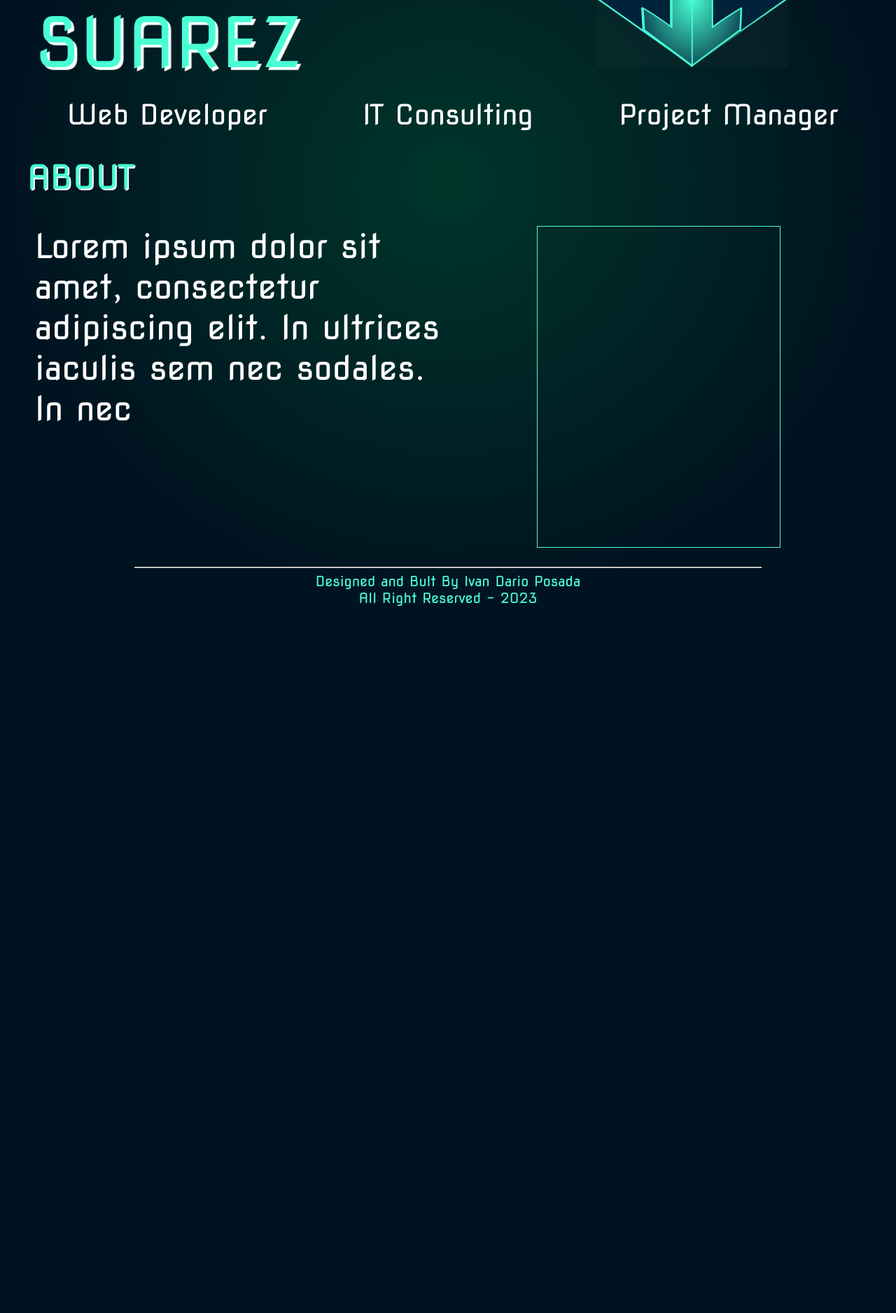
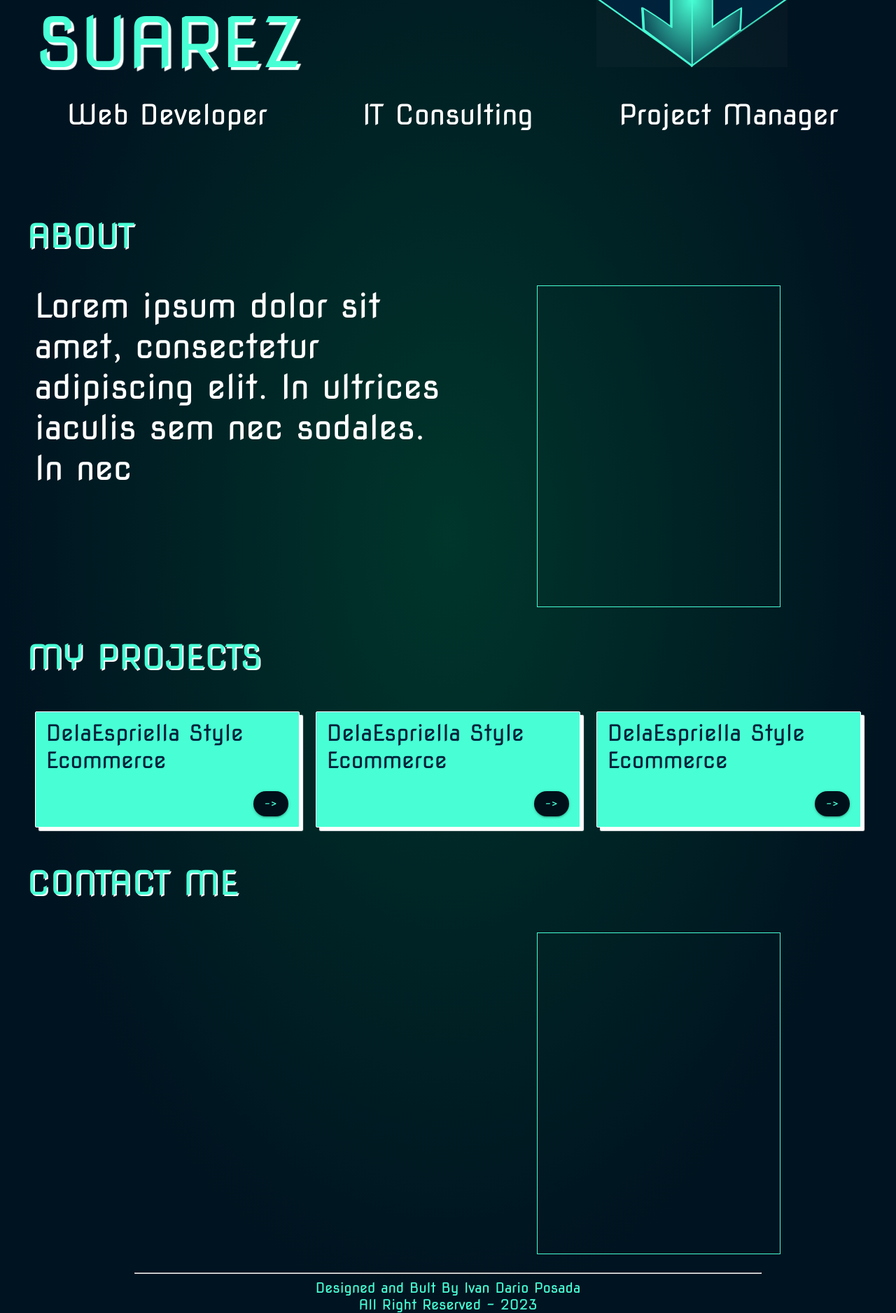
Before and after one commit to idposada/ivandariowebdev, a PHP site: page / in a window 1280 px wide. Shown: the part 349-2226 px from the top of the page at 70% size. Before the commit the page ends 1215 px from the top, so only its background shows below. Run offline with PHP 8.4, Linux system fonts and the light colour scheme.

Commit message:
Avance Form, finalizada seccion de projects y avance seccion de contacto en el home

```diff
--- a/index.php
+++ b/index.php
@@ -41,6 +41,79 @@
   <section class="sec-projects">
 
   </section>
+
+
+  <section class="sec-projects">
+  <div class="tit2-home row">
+    <h2>MY PROJECTS</h2>
+    </div>
+
+    <div class="row">
+
+        <div class="col m4 s12">
+          <div class="card card-project">
+            <div class="hm-project-name">
+              DelaEspriella Style Ecommerce
+            </div>
+
+            <div class="boton-redondo">
+            <a class="btn btn-redondo" href="#">-></a>
+            </div>
+          </div>
+
+        </div>
+
+        <div class="col m4 s12">
+          <div class="card card-project">
+            <div class="hm-project-name">
+              DelaEspriella Style Ecommerce
+            </div>
+
+            <div class="boton-redondo">
+            <a class="btn btn-redondo" href="#">-></a>
+            </div>
+          </div>
+
+        </div>
+
+
+        <div class="col m4 s12">
+          <div class="card card-project">
+            <div class="hm-project-name">
+              DelaEspriella Style Ecommerce
+            </div>
+
+            <div class="boton-redondo">
+            <a class="btn btn-redondo" href="#">-></a>
+            </div>
+          </div>
+
+        </div>
+
+
+
+
+
+    </div>
+
+  </section>
+
+  <section class="sec-contact">
+    <div class="tit2-home row">
+      <h2>CONTACT ME</h2>
+      </div>
+
+    <div class="row">
+      <div class="col m6 s12">
+
+      </div>
+
+      <div class="col m6 s12 img-about">
+            <img src="img/img-perfil1png.png" alt="">
+      </div>
+
+    </div>
+  </section>
 </main>
 
 
--- a/style.css
+++ b/style.css
@@ -116,3 +116,39 @@ line-height: normal;
 .img-about{
   text-align: center;
 }
+
+.sec-about {
+  margin-top: 10%;
+}
+
+.card-project{
+  border: 1px solid #FFF;
+background: #48FFD5;
+box-shadow: 5px 5px 1px 0px #FFF;
+}
+
+.hm-project-name{
+  color: #00223A;
+font-family: Nova Square;
+font-size: 32px;
+font-style: normal;
+font-weight: 400;
+line-height: normal;
+padding: 10px 15px;
+}
+
+.boton-redondo{
+  text-align: right;
+  margin: 15px;
+}
+
+.btn-redondo{
+  border-radius: 50px;
+background-color: #00101b;
+color: #48ffd5;
+}
+
+.btn-redondo:hover{
+  border: 1px solid #00101b;
+  color: #00101b;
+}
```
